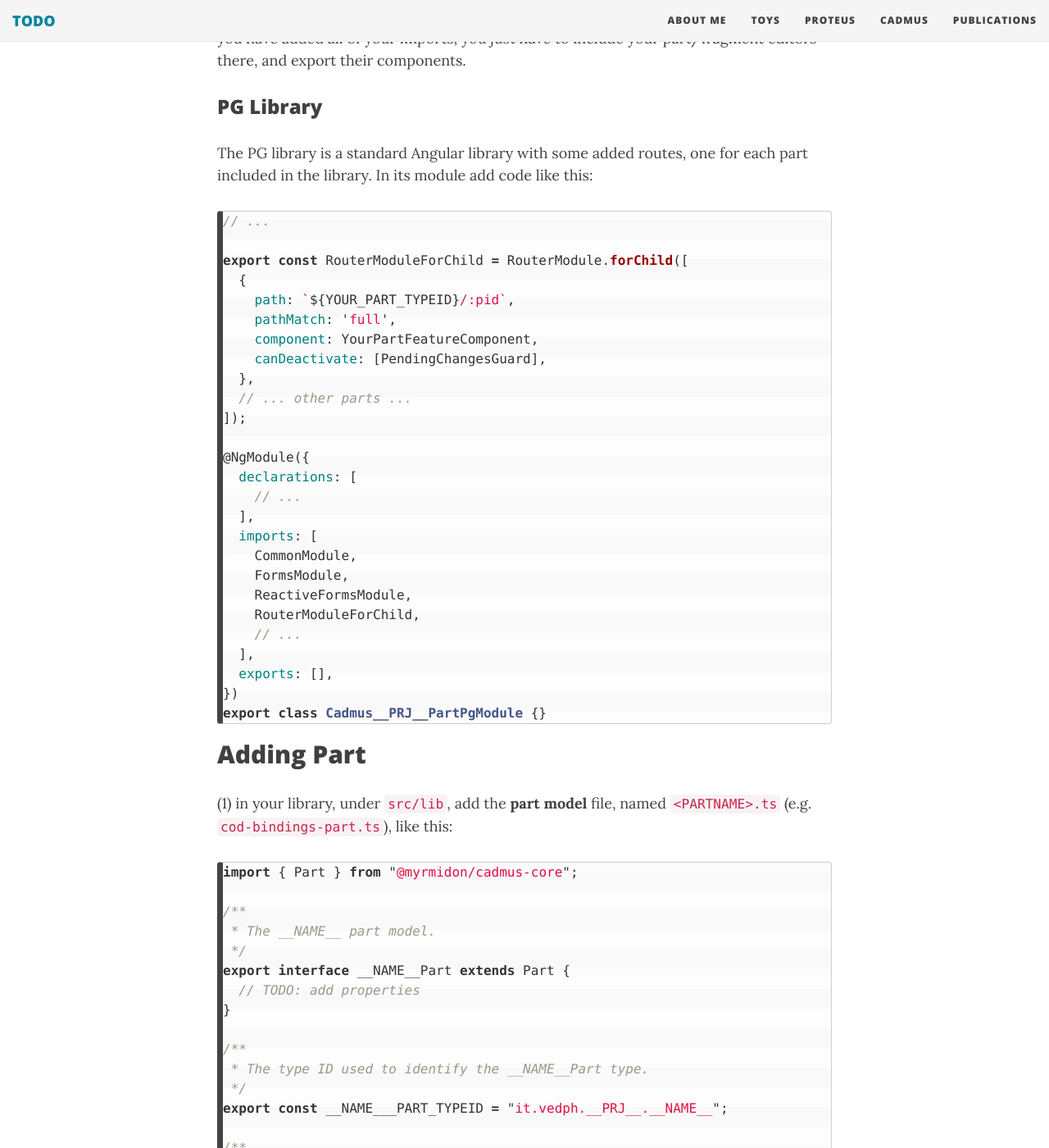
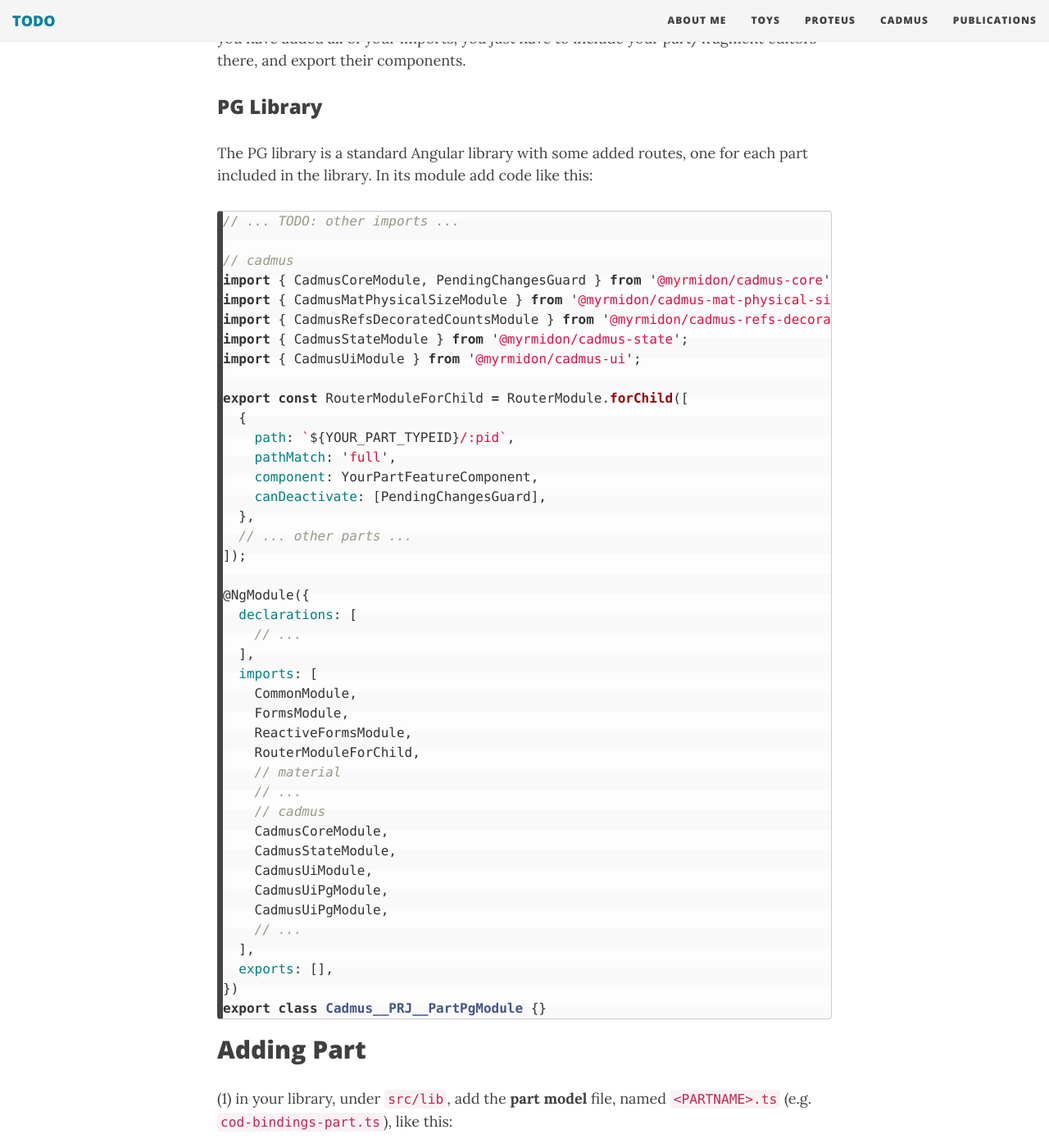
Before and after one commit to Myrmex/overview, a Jekyll site: the page built from cadmus/dev/frontend-part.md, in a window 1280 px wide and 1400 px high, scrolled down 1332 px. Shown: the whole window at 82% size. Built offline with Jekyll 4.4.1, drawn with Linux system fonts in a browser that asks for light colours; nearby versions of some CDN libraries.

Commit message:
Fixes to frontend

````diff
--- a/cadmus/dev/frontend-part.md
+++ b/cadmus/dev/frontend-part.md
@@ -34,7 +34,14 @@ The UI library is just a standard Angular library with a bunch of components in
 The PG library is a standard Angular library with some added routes, one for each part included in the library. In its module add code like this:
 
 ```ts
-// ...
+// ... TODO: other imports ...
+
+// cadmus
+import { CadmusCoreModule, PendingChangesGuard } from '@myrmidon/cadmus-core';
+import { CadmusMatPhysicalSizeModule } from '@myrmidon/cadmus-mat-physical-size';
+import { CadmusRefsDecoratedCountsModule } from '@myrmidon/cadmus-refs-decorated-counts';
+import { CadmusStateModule } from '@myrmidon/cadmus-state';
+import { CadmusUiModule } from '@myrmidon/cadmus-ui';
 
 export const RouterModuleForChild = RouterModule.forChild([
   {
@@ -55,6 +62,14 @@ export const RouterModuleForChild = RouterModule.forChild([
     FormsModule,
     ReactiveFormsModule,
     RouterModuleForChild,
+    // material
+    // ...
+    // cadmus
+    CadmusCoreModule,
+    CadmusStateModule,
+    CadmusUiModule,
+    CadmusUiPgModule,
+    CadmusUiPgModule,
     // ...
   ],
   exports: [],
````
Also changed, not shown: cadmus/dev/frontend.md (+3 -1 lines).
